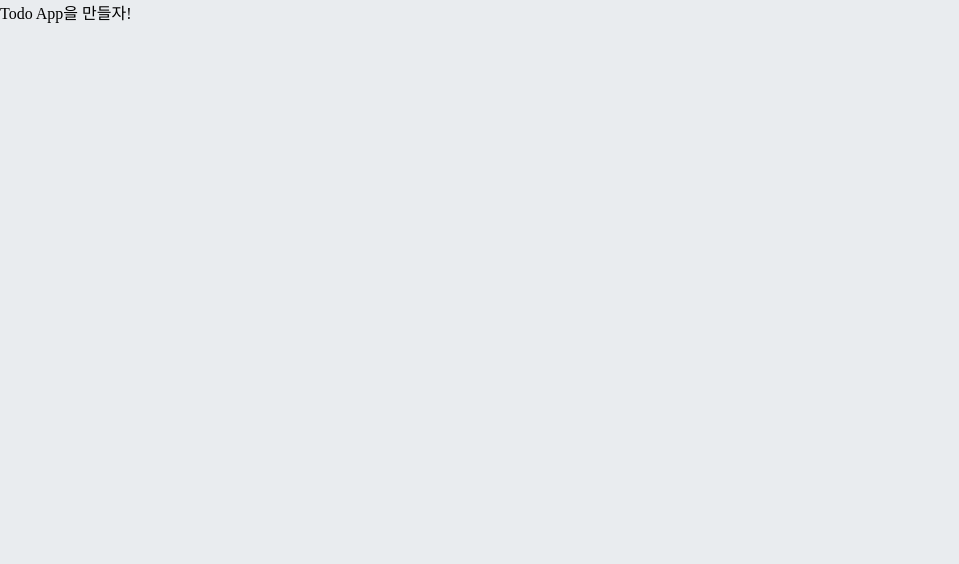
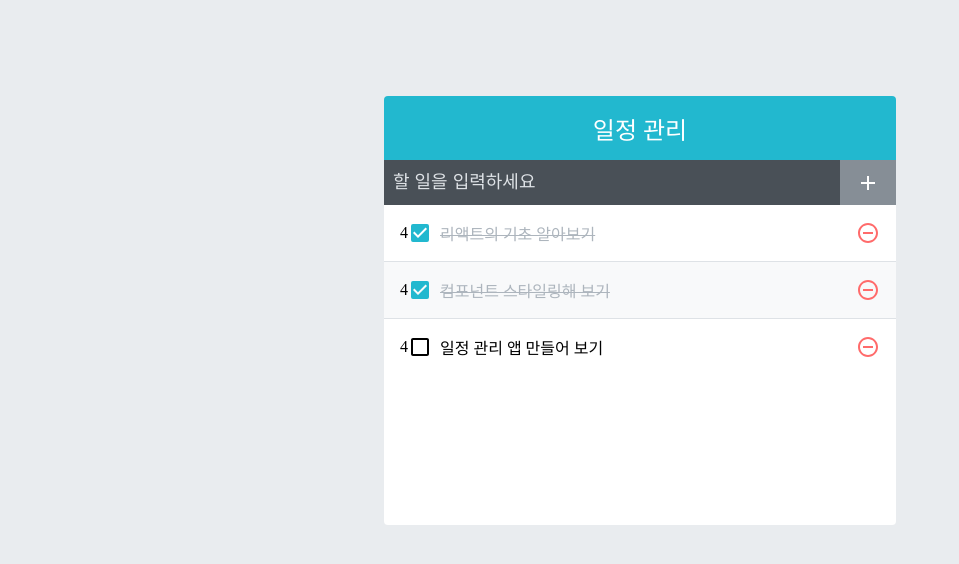
Before and after one commit to ksmfou98/Calendar-web-app, a React (Create React App) app: page / in a window 1280 px wide. Shown: the top 564 px of the page, without its empty margins (0-959 px from the left). Built offline with nearby package versions, Linux system fonts and the light colour scheme.

Commit message:
ul완성

```diff
--- /dev/null
+++ b/jsconfig.json
@@ -0,0 +1,5 @@
+{
+    "compilerOptions": {
+        "target": "es6"
+    }
+}
--- a/public/index.html
+++ b/public/index.html
@@ -10,34 +10,13 @@
       content="Web site created using create-react-app"
     />
     <link rel="apple-touch-icon" href="%PUBLIC_URL%/logo192.png" />
-    <!--
-      manifest.json provides metadata used when your web app is installed on a
-      user's mobile device or desktop. See https://developers.google.com/web/fundamentals/web-app-manifest/
-    -->
+
     <link rel="manifest" href="%PUBLIC_URL%/manifest.json" />
-    <!--
-      Notice the use of %PUBLIC_URL% in the tags above.
-      It will be replaced with the URL of the `public` folder during the build.
-      Only files inside the `public` folder can be referenced from the HTML.
 
-      Unlike "/favicon.ico" or "favicon.ico", "%PUBLIC_URL%/favicon.ico" will
-      work correctly both with client-side routing and a non-root public URL.
-      Learn how to configure a non-root public URL by running `npm run build`.
-    -->
     <title>React App</title>
   </head>
   <body>
-    <noscript>You need to enable JavaScript to run this app.</noscript>
     <div id="root"></div>
-    <!--
-      This HTML file is a template.
-      If you open it directly in the browser, you will see an empty page.
 
-      You can add webfonts, meta tags, or analytics to this file.
-      The build step will place the bundled scripts into the <body> tag.
-
-      To begin the development, run `npm start` or `yarn start`.
-      To create a production bundle, use `npm run build` or `yarn build`.
-    -->
   </body>
 </html>
--- a/src/App.js
+++ b/src/App.js
@@ -1,9 +1,32 @@
-import React from 'react';
+import React, { useState } from "react";
+import TodoInsert from "./components/TodoInsert";
+import TodoTemplate from "./components/TodoTemplate";
+import TodoList from "./components/TodoList";
 
-function App() {
+const App = () => {
+  const [todos, setTodos] = useState([
+    {
+      id: 1,
+      text: "리액트의 기초 알아보기",
+      checked: true,
+    },
+    {
+      id: 2,
+      text: "컴포넌트 스타일링해 보기",
+      checked: true,
+    },
+    {
+      id: 3,
+      text: "일정 관리 앱 만들어 보기",
+      checked: false,
+    },
+  ]);
   return (
-    <div>Todo App을 만들자!</div>
+    <TodoTemplate>
+      <TodoInsert />
+      <TodoList todos={todos} />
+    </TodoTemplate>
   );
-}
+};
 
 export default App;
--- /dev/null
+++ b/src/components/TodoInsert.js
@@ -0,0 +1,17 @@
+import React from "react";
+import { MdAdd } from "react-icons/md";
+import "./TodoInsert.scss";
+
+const TodoInsert = () => {
+  return (
+    <form className="TodoInsert">
+      <input placeholder="할 일을 입력하세요" />
+      <button type="submit">
+        <MdAdd />
+      </button>
+    </form>
+  );
+};
+
+
+export default TodoInsert;
--- /dev/null
+++ b/src/components/TodoInsert.scss
@@ -0,0 +1,37 @@
+.TodoInsert {
+    display:flex;
+    background: #495057;
+    input {
+        background: none;
+        outline: none;
+        border: none;
+        padding:0.5em;
+        font-size: 1.125rem;
+        line-height: 1.5;
+        color: white;
+        &::placeholder{
+            color:#dee2e6
+        }
+
+        flex:1; // 버튼을 제외한 영역을 모두 차지하기
+    }
+
+    button{
+        //기본 스타일 초기화
+        background:none;
+        outline:none;
+        border:none;
+        background:#868e96;
+        color:white;
+        padding-left:1rem;
+        padding-right:1rem;
+        font-size:1.5rem;
+        display:flex;
+        align-items: center;
+        cursor:pointer;
+        transition: 0.1s background ease-in;
+        &:hover{
+            background: #adb5bd;
+        }
+    }
+}
--- /dev/null
+++ b/src/components/TodoList.js
@@ -0,0 +1,15 @@
+import React from "react";
+import TodoListItem from "./TodoListItem";
+import "./TodoList.scss";
+
+const TodoList = ({ todos }) => {
+  return (
+    <div className="TodoList">
+      {todos.map((todo) => (
+        <TodoListItem todo={todo} key={todo.id} />
+      ))}
+    </div>
+  );
+};
+
+export default TodoList;
--- /dev/null
+++ b/src/components/TodoList.scss
@@ -0,0 +1,5 @@
+.TodoList{
+    min-height:320px;
+    max-height:513px;
+    overflow-y:auto;
+}
--- /dev/null
+++ b/src/components/TodoListItem.js
@@ -0,0 +1,25 @@
+import React from "react";
+import {
+  MdCheckBoxOutlineBlank,
+  MdCheckBox,
+  MdRemoveCircleOutline,
+} from "react-icons/md";
+import cn from "classnames";
+import "./TodoListItem.scss";
+
+const TodoListItem = ({ todo }) => {
+  const { text, checked } = todo;
+  return (
+    <div className="TodoListItem">
+      <div className={cn('checkbox', { checked })}> 4
+        {checked ? <MdCheckBox /> : <MdCheckBoxOutlineBlank />}
+        <div className="text">{text}</div>
+      </div>
+      <div className="remove">
+        <MdRemoveCircleOutline />
+      </div>
+    </div>
+  );
+};
+
+export default TodoListItem;
--- /dev/null
+++ b/src/components/TodoListItem.scss
@@ -0,0 +1,48 @@
+.TodoListItem {
+  padding: 1rem;
+  display: flex;
+  align-items: center; //세로 중앙 정렬
+  &:nth-child(even) {
+    background: #f8f9fa;
+  }
+  .checkbox {
+    cursor: pointer;
+    flex: 1; // 차지할 수 있는 영역 모두 차지
+    display: flex;
+    align-items: center; // 세로 중앙 정렬
+    svg {
+      // 아이콘
+      font-size: 1.5rem;
+    }
+    .text {
+      margin-left: 0.5rem;
+      flex: 1;
+    }
+
+    // 체크되었을 때 보여줄 스타일
+    &.checked {
+      svg {
+        color: #22b8cf;
+      }
+      .text {
+        color: #adb5bd;
+        text-decoration: line-through;
+      }
+    }
+  }
+  .remove {
+    display: flex;
+    align-items: center;
+    font-size: 1.5rem;
+    color: #ff6b6b;
+    cursor: pointer;
+    &:hover {
+      color: #ff8787;
+    }
+  }
+
+  //엘리먼트 사이사이에 테두리를 넣어 줌
+  & + &{
+      border-top: 1px solid #dee2e6;
+  }
+}
--- /dev/null
+++ b/src/components/TodoTemplate.js
@@ -0,0 +1,13 @@
+import React from "react";
+import "./TodoTemplate.scss";
+
+const TodoTemplate = ({ children }) => {
+  return (
+    <div className="TodoTemplate">
+      <div className="app-title">일정 관리</div>
+      <div className="content">{children}</div>
+    </div>
+  );
+};
+
+export default TodoTemplate;
--- /dev/null
+++ b/src/components/TodoTemplate.scss
@@ -0,0 +1,22 @@
+.TodoTemplate{
+    width: 512px;
+    margin-left: auto;
+    margin-right: auto;
+    margin-top: 6rem;
+    border-radius: 4px;
+    overflow:hidden;
+}
+
+.app-title{
+    background: #22b8cf;
+    color: white;
+    height: 4rem;
+    font-size: 1.5rem;
+    display:flex;
+    align-items: center;
+    justify-content: center;
+}
+
+.content{
+    background: white;
+}
```
